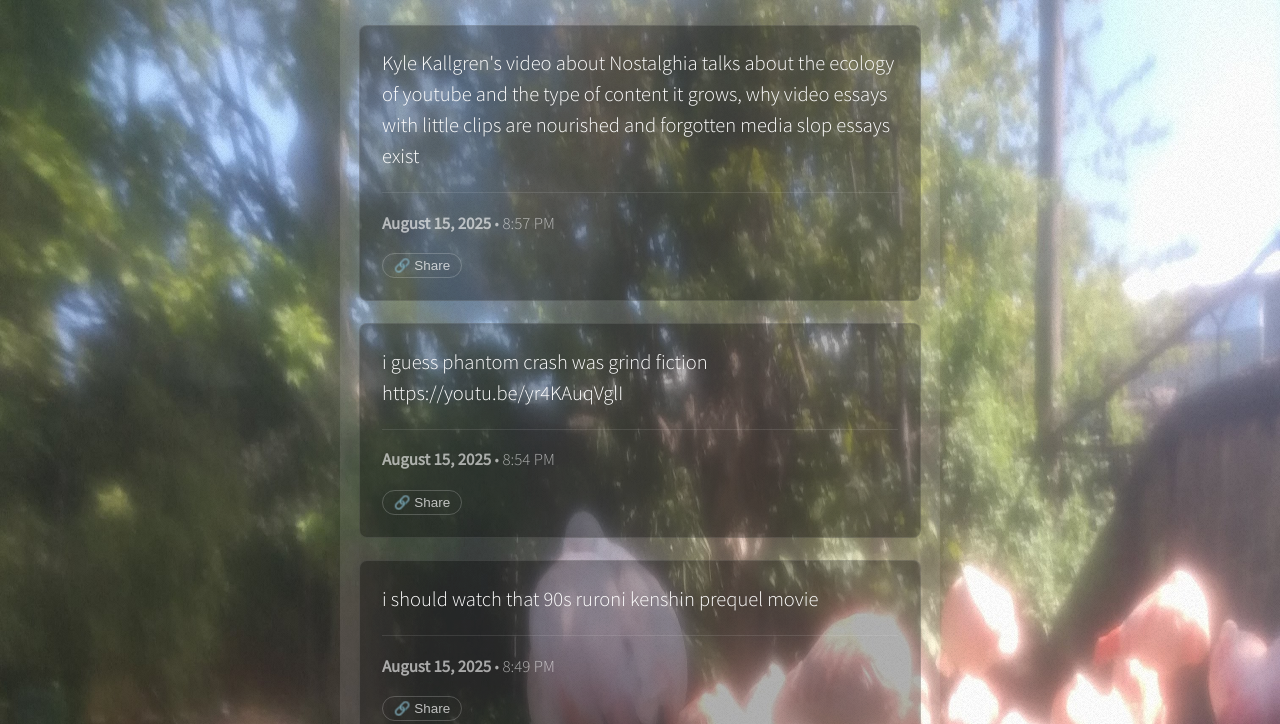
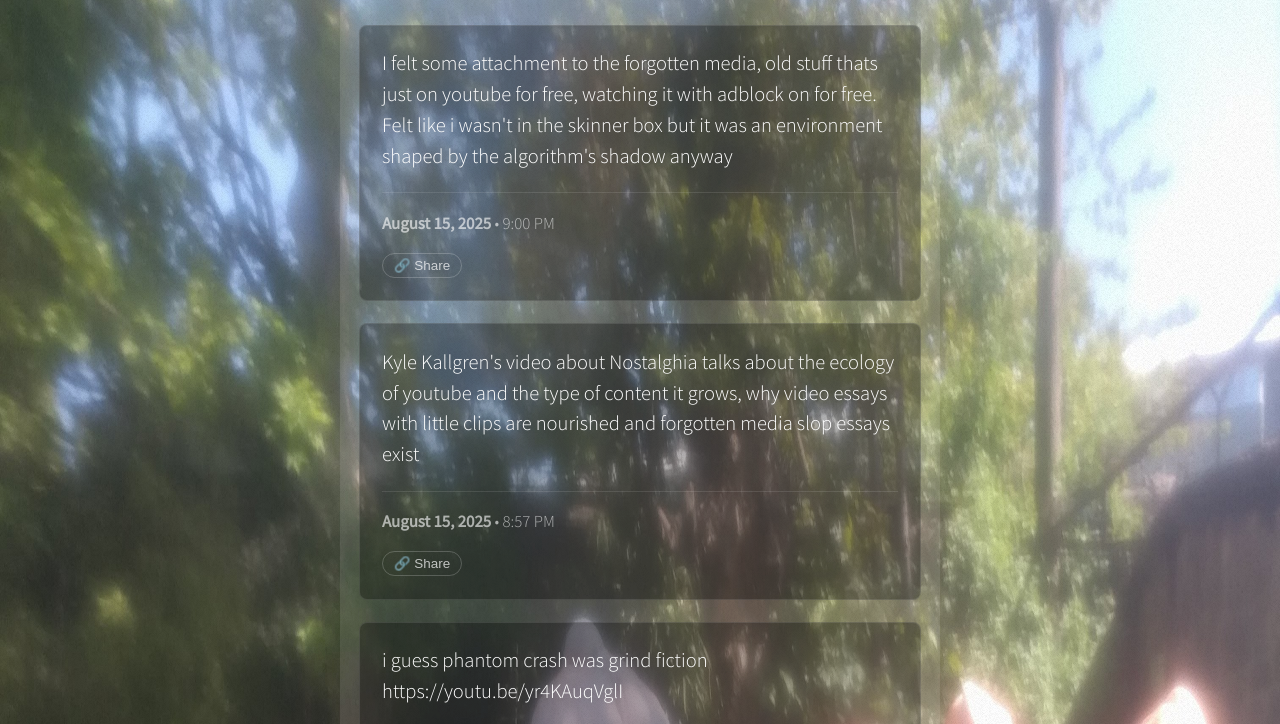
Before and after one commit to gngdb/gngdb.github.io, a plain HTML site: page microblog.html in a window 1280 px wide. Shown: the part 145-869 px from the top of the page. Drawn offline with Linux system fonts and the light colour scheme.

Commit message:
Add microblog post #18

```diff
--- a/microblog.html
+++ b/microblog.html
@@ -156,7 +156,20 @@
 
 
 
-						<div class="microblog-post" id="post-17">
+
+						<div class="microblog-post" id="post-18">
+				<div class="post-content">
+					I felt some attachment to the forgotten media, old stuff thats just on youtube for free, watching it with adblock on for free. Felt like i wasn&#x27;t in the skinner box but it was an environment shaped by the algorithm&#x27;s shadow anyway
+				</div>
+				<div class="post-meta">
+					<span class="post-date">August 15, 2025</span> • <span class="post-time">9:00 PM</span>
+					<div class="post-actions">
+						<button class="repost-btn" onclick="copyPostLink('post-18')">🔗 Share</button>
+					</div>
+				</div>
+			</div>
+
+<div class="microblog-post" id="post-17">
 				<div class="post-content">
 					Kyle Kallgren&#x27;s video about Nostalghia talks about the ecology of youtube and the type of content it grows, why video essays with little clips are nourished and forgotten media slop essays exist
 				</div>
```
